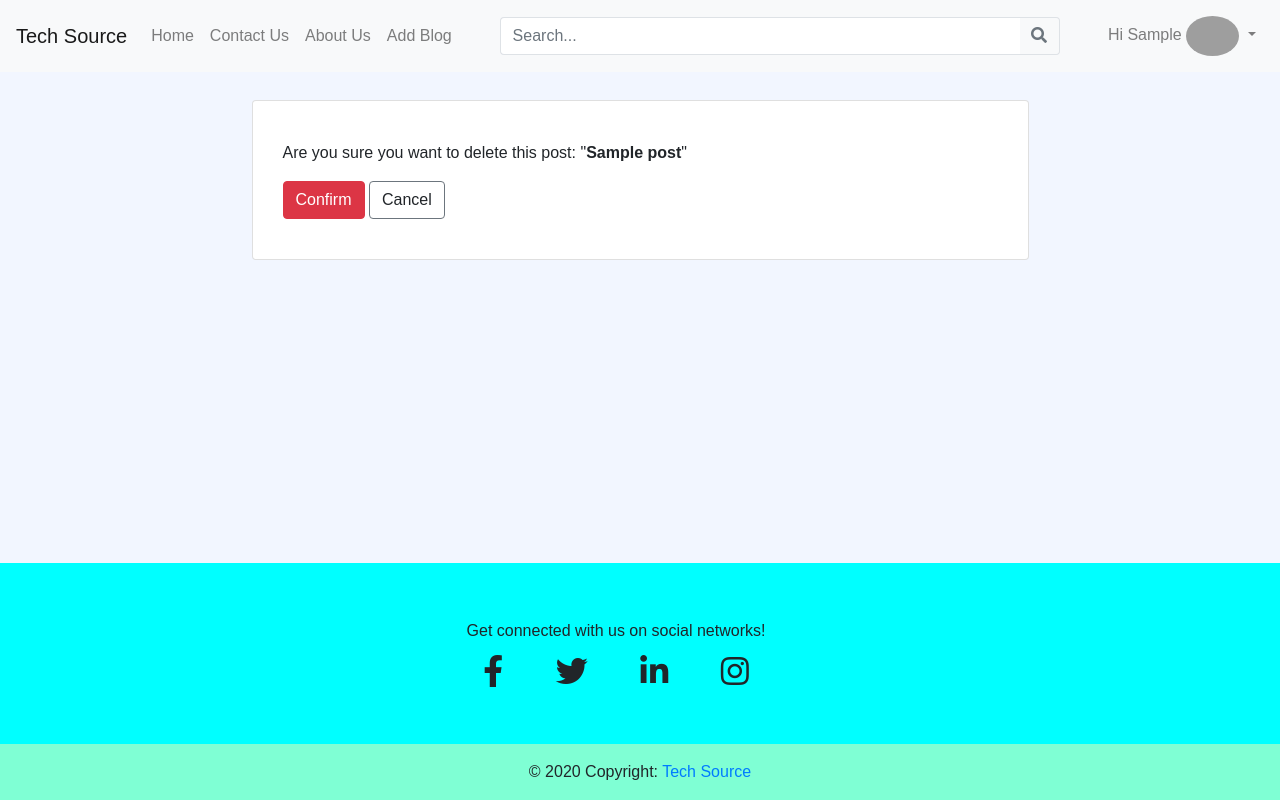
After one commit to SurajKumar-Git/BlogProject, a Django app: a page that uses blog/templates/blog/delete_blog_post.html in a window 1280 px wide. The commit adds this page. Run offline with Django 3.2, Linux system fonts and the light colour scheme; a user stored in the database is signed in; tables that the repository leaves empty hold one stand-in row (values such as "Sample post"); some libraries are stand-ins or nearby versions; grey boxes are pictures that could not be loaded.

Commit message:
Add delete blog Post template

```diff
--- a/blog/static/blog/css/blog_form.css
+++ b/blog/static/blog/css/blog_form.css
@@ -4,4 +4,5 @@
 
 .container-fluid {
     width: 80%;
+    margin-bottom: 20px;
 }
--- /dev/null
+++ b/blog/static/blog/css/delete_blog_post.css
@@ -0,0 +1,8 @@
+.card {
+    width: 70%;
+    margin: auto;
+}
+
+#delete_blog_post {
+    padding: 40px 30px;
+}
--- /dev/null
+++ b/blog/templates/blog/delete_blog_post.html
@@ -0,0 +1,22 @@
+{% extends "base.html" %}
+{% load static %}
+
+{% block title %}Blog Post{% endblock %}
+
+{% block css_link %}
+<link href="{% static 'blog/css/delete_blog_post.css' %}" rel="stylesheet" />
+{% endblock %}
+
+{% block content %}
+<div class="container content flex-fill">
+    <div class="card">
+        <form id="delete_blog_post" method="POST">
+            {% csrf_token %}
+            <p>Are you sure you want to delete this post: "<span class="font-weight-bold">{{ post.title }}</span>"</p>
+            <input type="submit" class="btn btn btn-danger" value="Confirm">
+            <a onclick="window.history.back();" class="btn btn-outline-secondary">Cancel</a>
+    </div>
+    </form>
+</div>
+
+{% endblock %}
```
